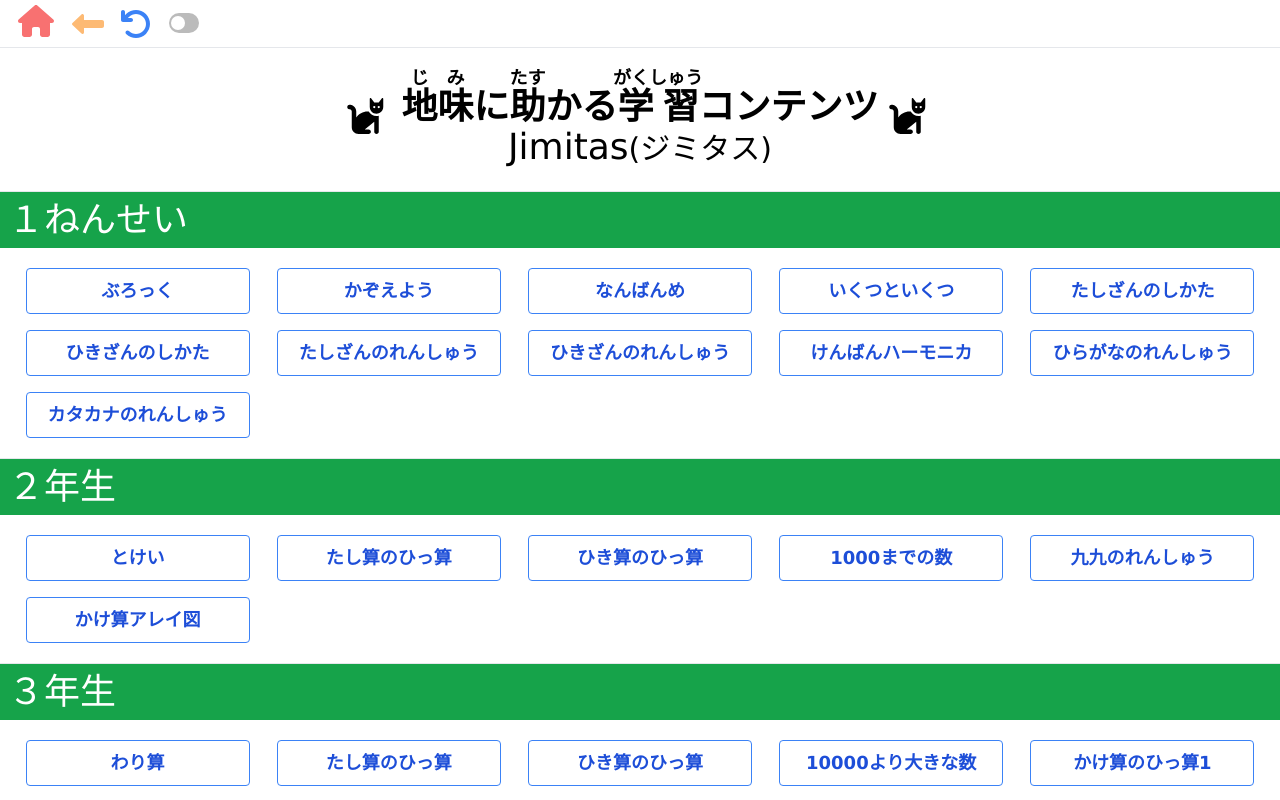
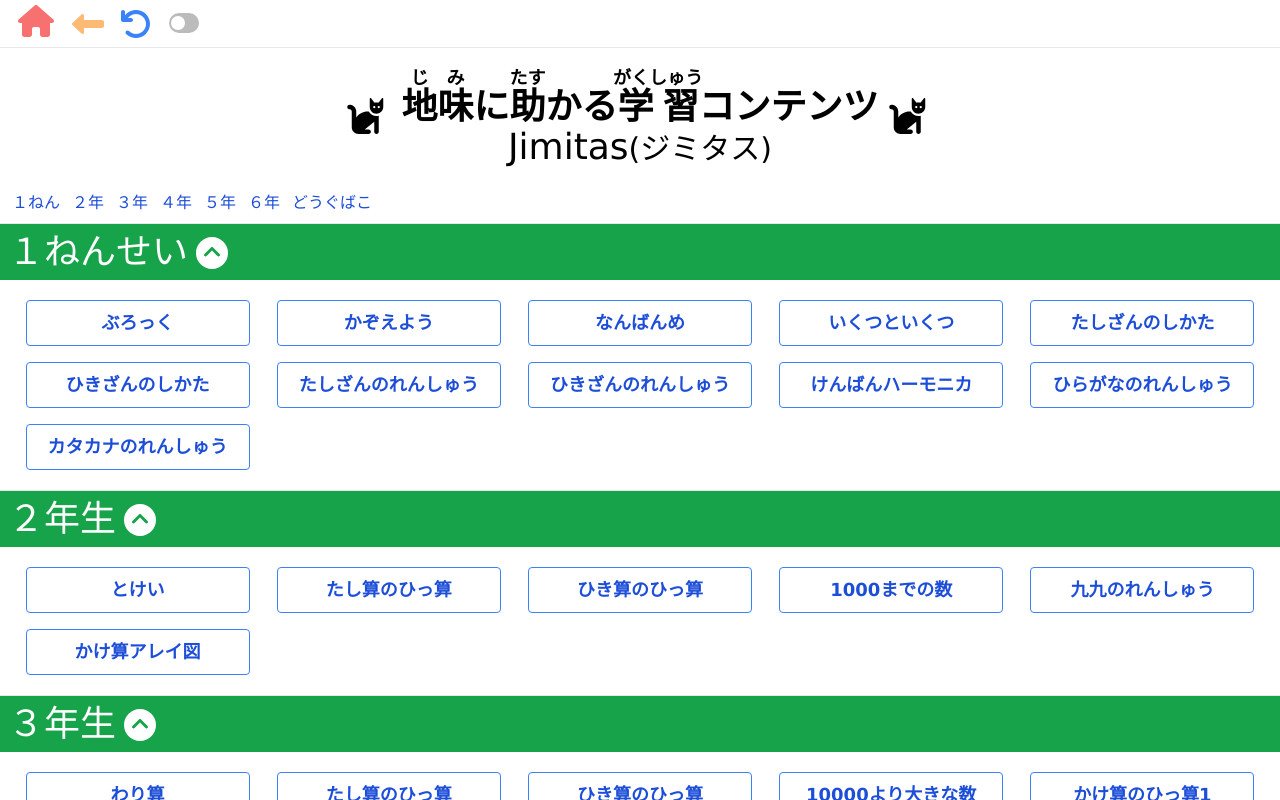
Before and after one commit to jimitas/jimitas-next14, a Next.js app: page / in a window 1280 px wide. Shown: the top 800 px of the page. Built offline with nearby package versions, Linux system fonts and the light colour scheme; no server answers.

Commit message:
Linksに、上に戻るボタン追加

```diff
--- a/src/components/Links.tsx
+++ b/src/components/Links.tsx
@@ -1,9 +1,12 @@
 import React from "react";
 import Link from "next/link";
 import styles from "src/components/Links/Links.module.scss";
+import { faCircleChevronUp } from "@fortawesome/free-solid-svg-icons";
+import { FontAwesomeIcon } from "@fortawesome/react-fontawesome";
 
 const ITEMS = [
   {
+    id: "grade-1",
     title: "１ねんせい",
     links: [
       { href: "101block", title: "ぶろっく" },
@@ -20,6 +23,7 @@
     ],
   },
   {
+    id: "grade-2",
     title: "２年生",
     links: [
       { href: "201tokei", title: "とけい" },
@@ -31,6 +35,7 @@
     ],
   },
   {
+    id: "grade-3",
     title: "３年生",
     links: [
       { href: "301warizan", title: "わり算" },
@@ -47,6 +52,7 @@
     ],
   },
   {
+    id: "grade-4",
     title: "４年生",
     links: [
       { href: "401kazu_oku", title: "１億より大きな数" },
@@ -58,6 +64,7 @@
     ],
   },
   {
+    id: "grade-5",
     title: "５年生",
     links: [
       { href: "501shousu_kake", title: "小数のかけ算" },
@@ -68,6 +75,7 @@
     ],
   },
   {
+    id: "grade-6",
     title: "６年生",
     links: [
       { href: "601bunsu_kake", title: "分数のかけ算" },
@@ -75,6 +83,7 @@
     ],
   },
   {
+    id: "dougu-bako",
     title: "どうぐばこ",
     links: [
       { href: "701keisanbou", title: "けいさんぼう" },
@@ -86,11 +95,43 @@
 const Links: React.FC = () => {
   return (
     <div>
+      <div className="flex ps-3 pb-2 text-blue-700 space-x-3">
+        <Link className="hover:bg-blue-500 hover:text-white" href="#grade-1">
+          １ねん
+        </Link>
+        <Link className="hover:bg-blue-500 hover:text-white" href="#grade-2">
+          ２年
+        </Link>
+        <Link className="hover:bg-blue-500 hover:text-white" href="#grade-3">
+          ３年
+        </Link>
+        <Link className="hover:bg-blue-500 hover:text-white" href="#grade-4">
+          ４年
+        </Link>
+        <Link className="hover:bg-blue-500 hover:text-white" href="#grade-5">
+          ５年
+        </Link>
+        <Link className="hover:bg-blue-500 hover:text-white" href="#grade-6">
+          ６年
+        </Link>
+        <Link className="hover:bg-blue-500 hover:text-white" href="#dougu-bako">
+          どうぐばこ
+        </Link>
+      </div>
       {ITEMS.map((itemGroup) => (
         <div key={itemGroup.title}>
           <hr />
-          <div className="p-2 text-2xl md:text-3xl lg:text-4xl text-center md:text-start text-bold text-white bg-green-600">
+          <div
+            id={itemGroup.id}
+            className="flex p-2 text-2xl md:text-3xl lg:text-4xl text-center md:text-start text-bold text-white bg-green-600"
+          >
             {itemGroup.title}
+            <Link href="#">
+              <FontAwesomeIcon
+                icon={faCircleChevronUp}
+                className="w-12 h-6 md:h-7 lg:h-8 text-white cursor-pointer hover:opacity-80 hover:transition duration-300"
+              />
+            </Link>
           </div>
 
           <div className="grid grid-cols-2 m-3 md:grid-cols-3 lg:grid-cols-4 xl:grid-cols-5 2xl:grid-cols-6">
@@ -109,6 +150,7 @@
           </div>
         </div>
       ))}
+      <div style={{ height: "90vh" }}></div>
     </div>
   );
 };
--- a/src/pages/_document.tsx
+++ b/src/pages/_document.tsx
@@ -2,7 +2,7 @@
 
 export default function Document() {
   return (
-    <Html lang="jp">
+    <Html lang="jp" className="scroll-smooth">
       <Head />
       <body>
         <Main />
```
